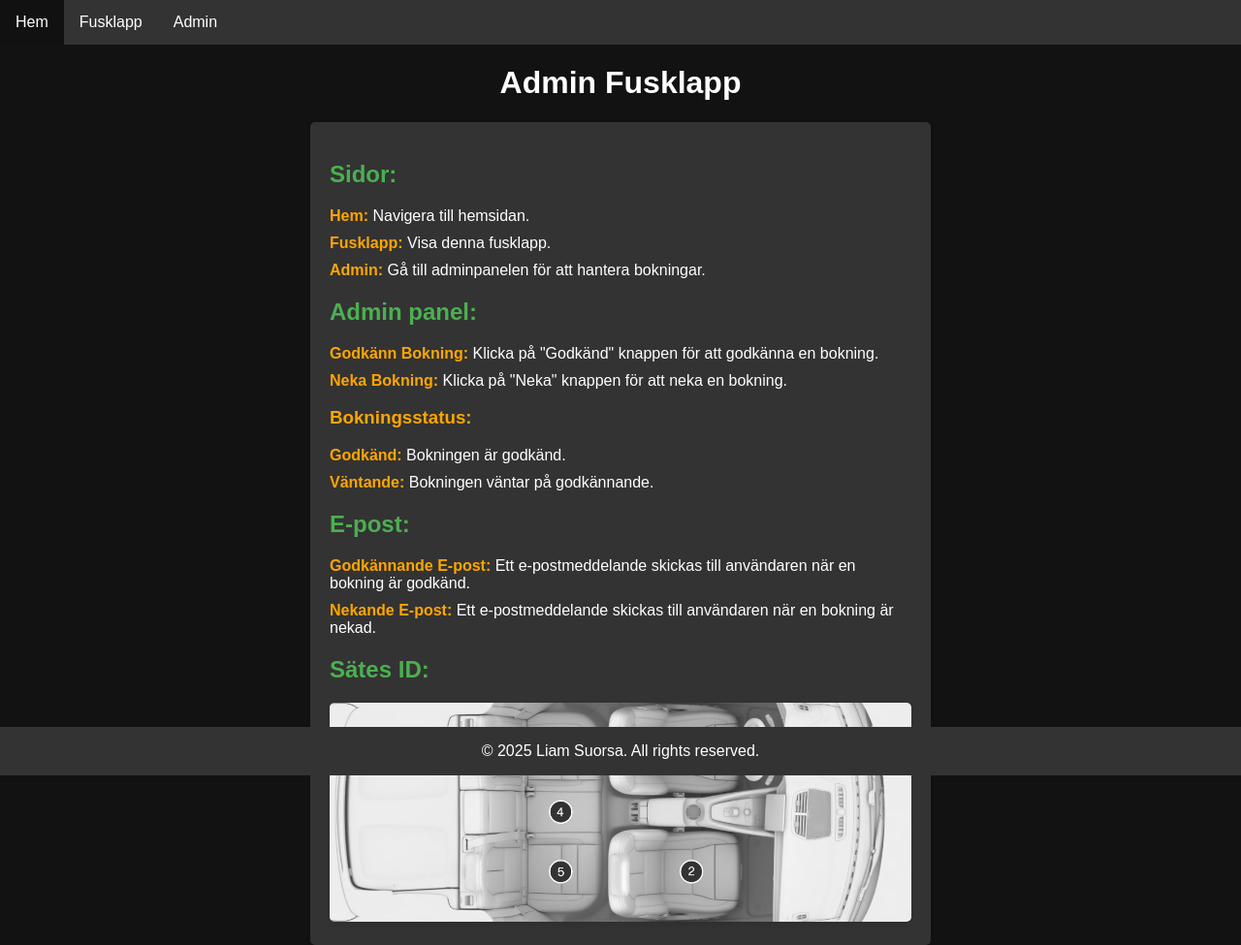
After one commit to Mr-cool08/car-booking, a Flask app: page /cheat in a window 1280 px wide. The commit adds this page. Shown: the whole page at 97% size. Run offline with Flask 3, Linux system fonts and the light colour scheme.

Commit message:
added a cheatsheet

```diff
--- a/main.py
+++ b/main.py
@@ -171,7 +171,9 @@ def schedule_restart():
     while True:
         schedule.run_pending()
         time.sleep(1)
-
+@app.route('/cheat', methods=['GET'])
+def cheat():
+    return render_template('cheat.html')
 if __name__ == '__main__':
     if weeknumbercheck() == False:
         with sqlite3.connect('bookings.db') as conn:
--- a/static/css/base.css
+++ b/static/css/base.css
@@ -1,11 +1,10 @@
-
 
 
 footer {
     background-color: #333;
     color: white;
     text-align: center;
-    padding: 10px 0;
+    padding: 0px 0;
     position: fixed;
     left: 0;
     bottom: 0;
@@ -15,7 +14,7 @@ footer {
 footer a {
     color: #ddd;
     text-decoration: none;
-    padding: 0 10px;
+    padding: 0 2px;
 }
 
 footer a:hover {
--- /dev/null
+++ b/static/css/cheat.css
@@ -0,0 +1,95 @@
+.menu ul {
+    list-style-type: none;
+    margin: 0;
+    padding: 0;
+    overflow: hidden;
+    background-color: #333;
+  }
+
+.menu li {
+    float: left;
+  }
+
+.menu li a {
+    display: block;
+    color: white;
+    text-align: center;
+    padding: 14px 16px;
+    text-decoration: none;
+  }
+
+.menu li a:hover {
+    background-color: #111;
+  }
+
+body{
+    background-color: #121212;
+    font-family: Arial, sans-serif;
+    margin: 0;
+    padding: 0;
+    color: #fff;
+}
+
+.center-text {
+    text-align: center;
+}
+
+.cheatsheet-container {
+    max-width: 600px;
+    margin: 0 auto;
+    padding: 20px;
+    background-color: #333;
+    border-radius: 5px;
+    box-shadow: 0 2px 5px rgba(0, 0, 0, 0.1);
+}
+
+.cheatsheet-container h2 {
+    color: #4CAF50;
+}
+
+
+.cheatsheet-container ul {
+    list-style-type: none;
+    padding: 0;
+}
+
+.cheatsheet-container ul li {
+    margin-bottom: 10px;
+}
+
+.cheatsheet-container ul li strong {
+    color: #ffa600;
+}
+
+.image-container {
+    text-align: center;
+    margin-top: 20px;
+}
+
+.image-container img {
+    max-width: 100%;
+    height: auto;
+    border-radius: 5px;
+    box-shadow: 0 2px 5px rgba(0, 0, 0, 0.1);
+}
+.enlarged {
+    position: fixed;
+    top: 50%;
+    left: 50%;
+    transform: translate(-50%, -50%);
+    max-width: 90%;
+    max-height: 90%;
+    z-index: 1000;
+    box-shadow: 0 4px 8px rgba(0, 0, 0, 0.2);
+}
+
+.close-btn {
+    display: none;
+    position: fixed;
+    top: 10px;
+    right: 20px;
+    font-size: 30px;
+    color: white;
+    cursor: pointer;
+    z-index: 1001;
+}
--- a/templates/admin.html
+++ b/templates/admin.html
@@ -6,7 +6,11 @@
 
 {% block title %}Admin Panel{% endblock %}
 {% block content %}
-
+<ul>
+    <li><a href="{{ url_for('home') }}">Home</a></li>
+    <li><a href="{{ url_for('cheat') }}">Cheatsheet</a></li>
+    <li><a href="{{ url_for('admin') }}">Admin</a></li>
+  </ul>
 <h1 class="center-text">Admin Panel</h1>
 <div class="table-container">
     <table>
--- /dev/null
+++ b/templates/cheat.html
@@ -0,0 +1,53 @@
+{% extends "base.html" %}
+{% block head %}
+    <link rel="stylesheet" href="{{ url_for('static', filename='css/cheat.css') }}">
+{% endblock %}
+
+{% block title %}Admin Fusklapp{% endblock %}
+{% block content %}
+<div class="menu">
+<ul>
+    <li><a href="{{ url_for('home') }}">Hem</a></li>
+    <li><a href="{{ url_for('cheat') }}">Fusklapp</a></li>
+    <li><a href="{{ url_for('admin') }}">Admin</a></li>
+  </ul>
+</div>
+<h1 class="center-text">Admin Fusklapp</h1>
+<div class="cheatsheet-container">
+    <h2>Sidor:</h2>
+    <ul>
+        <li><strong>Hem:</strong> Navigera till hemsidan.</li>
+        <li><strong>Fusklapp:</strong> Visa denna fusklapp.</li>
+        <li><strong>Admin:</strong> Gå till adminpanelen för att hantera bokningar.</li>
+    </ul>
+    <h2>Admin panel:</h2>
+    <ul>
+        <li><strong>Godkänn Bokning:</strong> Klicka på "Godkänd" knappen för att godkänna en bokning.</li>
+        <li><strong>Neka Bokning:</strong> Klicka på "Neka" knappen för att neka en bokning.</li>
+        <h3><li><strong>Bokningsstatus:</strong> </h3>
+            <ul>
+                <li><strong>Godkänd:</strong> Bokningen är godkänd.</li>
+                <li><strong>Väntande:</strong> Bokningen väntar på godkännande.</li>
+            </ul>
+        </li>
+    </ul>
+    <h2>E-post:</h2>
+    <ul>
+        <li><strong>Godkännande E-post:</strong> Ett e-postmeddelande skickas till användaren när en bokning är godkänd.</li>
+        <li><strong>Nekande E-post:</strong> Ett e-postmeddelande skickas till användaren när en bokning är nekad.</li>
+    </ul>
+    <h2>Sätes ID:</h2>
+    <div class="image-container">
+        <img src="{{ url_for('static', filename='images/imgc60558a301305774c0a801525042fbe8_2_--_--_VOICEpnghigh.avif') }}" alt="Cheatsheet Image">
+    </div>
+    <script>
+        document.addEventListener('DOMContentLoaded', function() {
+            const image = document.querySelector('.image-container img');
+            image.addEventListener('click', function() {
+                image.classList.toggle('enlarged');
+            });
+        });
+    </script>
+</div>
+
+{% endblock %}
```
Also changed, not shown: static/css/admin.css (+35 -0 lines), bookings.db, static/images/imgc60558a301305774c0a801525042fbe8_2_--_--_VOICEpnghigh.avif (added).
